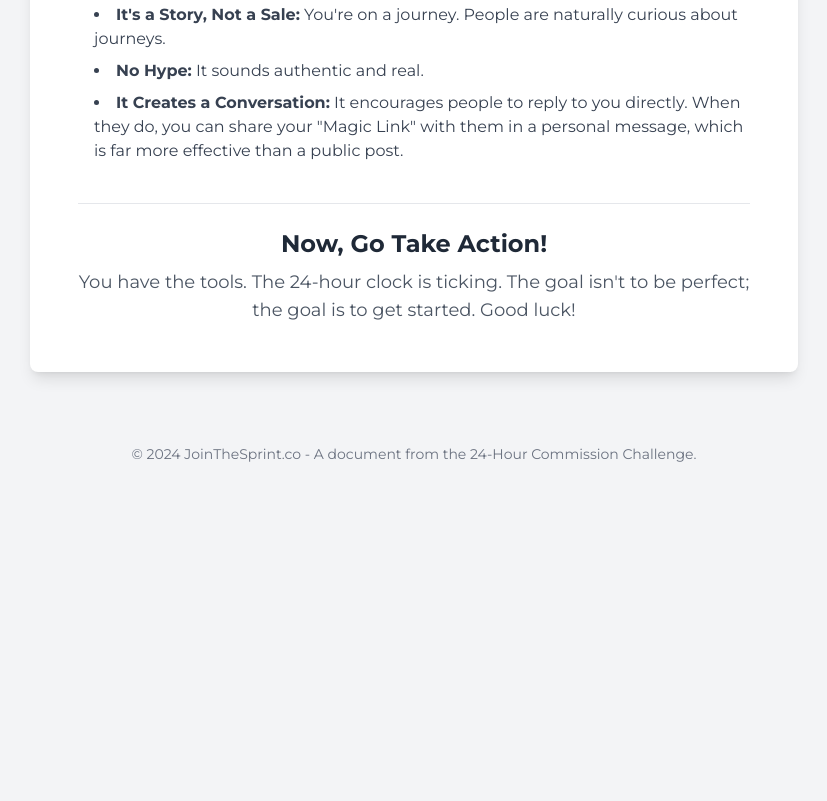
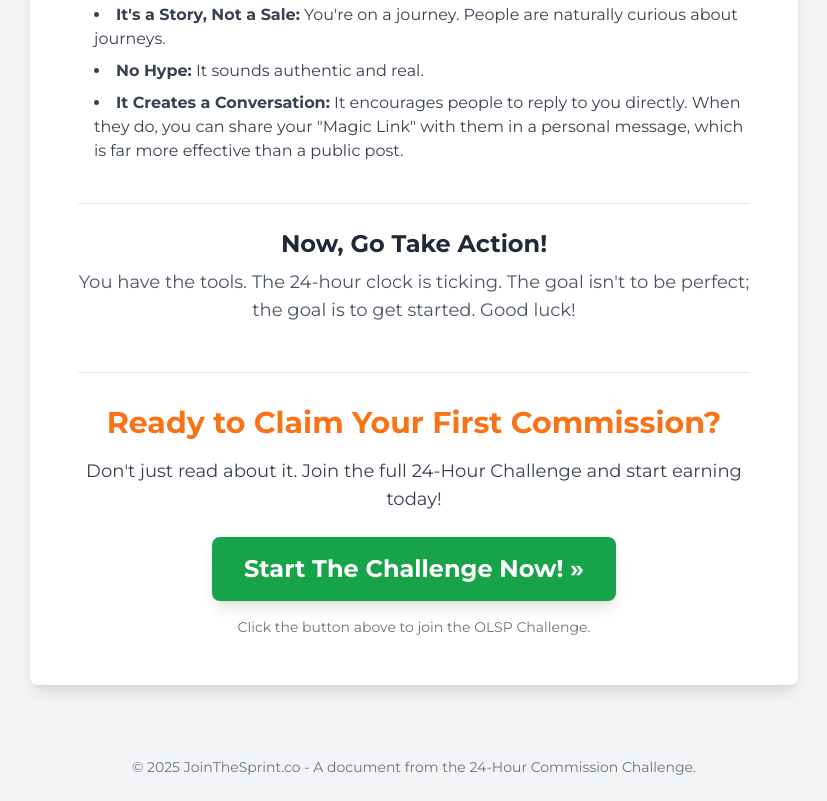
Before and after one commit to soliwalker/olsp-24h-challenge, a website: page pdf.html in a window 1280 px wide. Shown: the part 1386-2187 px from the top of the page, without its empty margins (226-1053 px from the left). Before the commit the page ends 1874 px from the top, so only its background shows below. Drawn offline with nearby package versions, Linux system fonts and the light colour scheme.

Commit message:
feat: Re-apply branding and CTA after git reset
- Reverted project to a known-good state to resolve build issues.
- Re-applied OLSP branding across the project.
- Re-added CTA to `pdf.html`.
- Updated copyright year to 2025.

```diff
--- a/pdf.html
+++ b/pdf.html
@@ -111,11 +111,25 @@
             </div>
         </div>
 
+        <!-- Call to Action (CTA) - Added by Gemini -->
+        <div class="text-center mt-12 pt-8 border-t border-gray-200">
+            <h3 class="text-2xl sm:text-3xl font-bold text-orange-500 mb-4">Ready to Claim Your First Commission?</h3>
+            <p class="text-lg text-gray-700 mb-6">
+                Don't just read about it. Join the full 24-Hour Challenge and start earning today!
+            </p>
+            <a href="YOUR_OLSP_AFFILIATE_LINK_HERE" target="_blank" rel="noopener noreferrer"
+               class="inline-block bg-green-600 hover:bg-green-700 text-white py-4 px-8 text-xl sm:text-2xl font-bold rounded-lg shadow-lg transition-transform transform hover:scale-105">
+                Start The Challenge Now! &raquo;
+            </a>
+            <p class="mt-4 text-gray-500 text-sm">Click the button above to join the OLSP Challenge.</p>
+        </div>
+        <!-- End CTA -->
+
     </div>
 
     <!-- Footer for on-screen view -->
     <footer class="no-print text-center py-6 text-sm text-gray-500">
-        <p>&copy; 2024 JoinTheSprint.co - A document from the 24-Hour Commission Challenge.</p>
+        <p>&copy; 2025 JoinTheSprint.co - A document from the 24-Hour Commission Challenge.</p>
     </footer>
 
 </body>
```
Also changed, not shown: index.html (+1 -1 lines).
